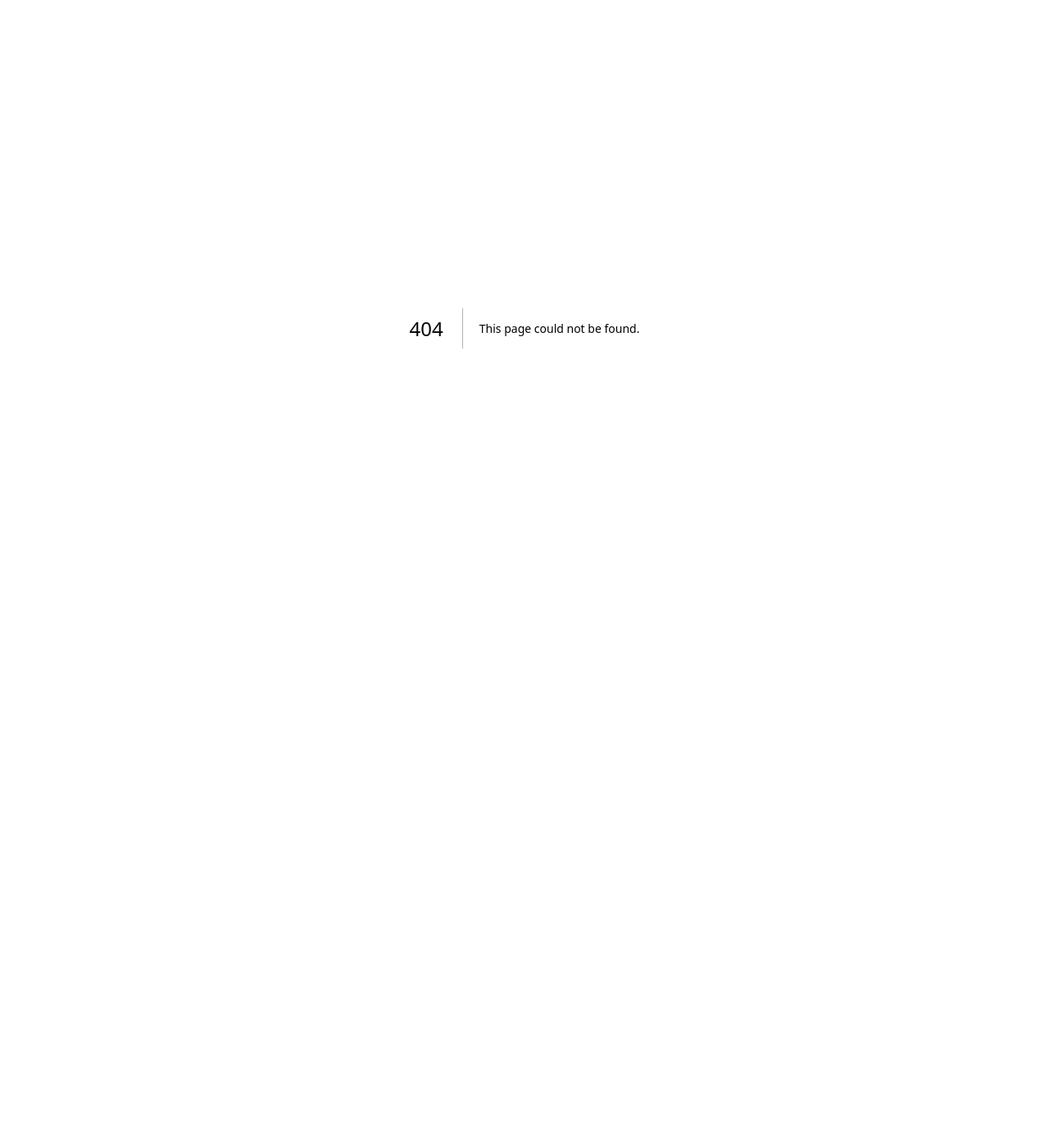
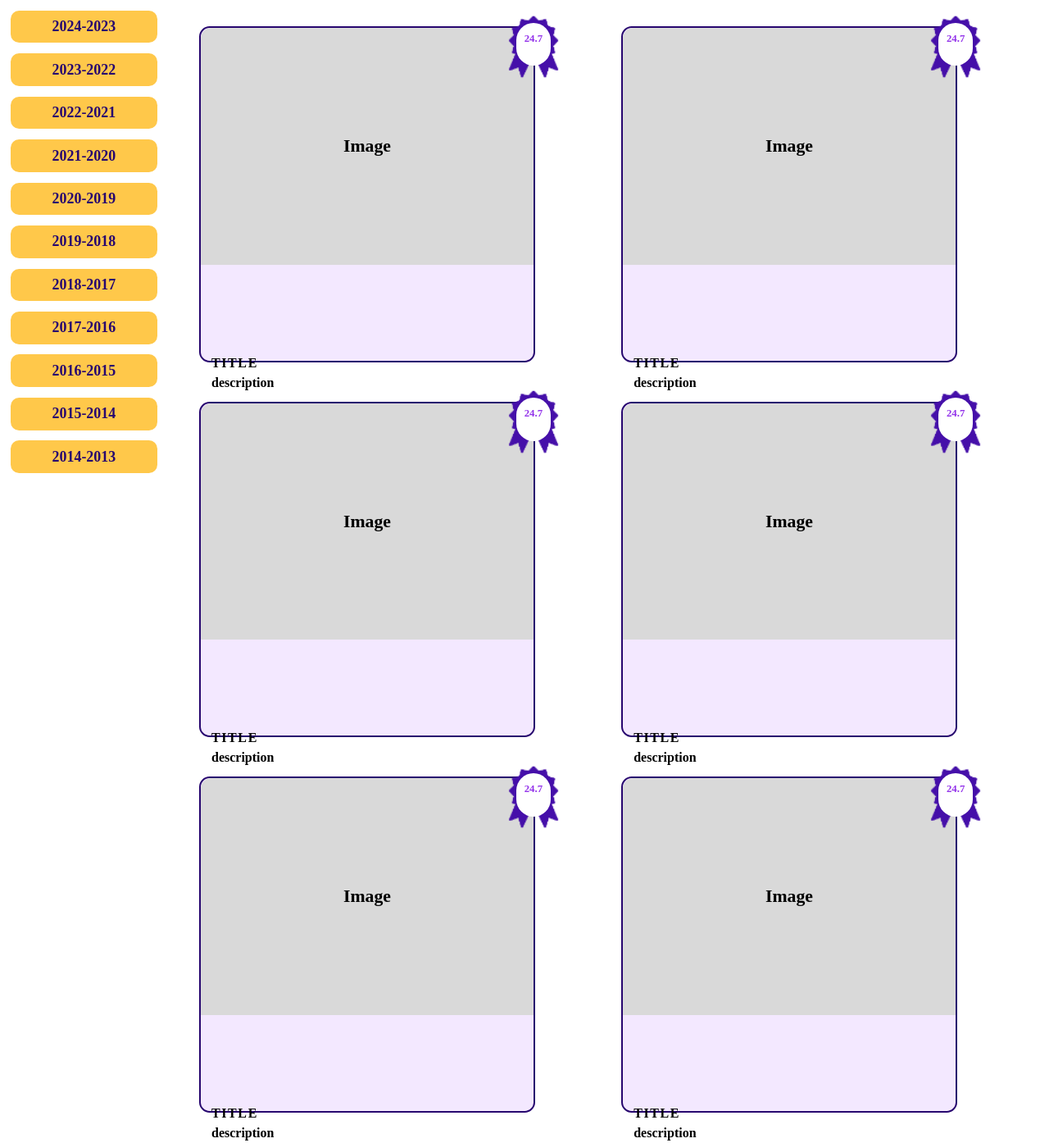
Before and after one commit to Aaditya-T/bbit-website, a Next.js app: page /awards in a window 1280 px wide. Before the commit this address had no page. Shown: the whole page at 82% size. Before the commit the page ends 800 px from the top, so only its background shows below. Built offline with nearby package versions, Linux system fonts and the light colour scheme.

Commit message:
award page done

```diff
--- /dev/null
+++ b/pages/awards.js
@@ -0,0 +1,82 @@
+// components/Layout.js
+const awards = () => {
+    return (
+      <div className="flex">
+        {/* Sidebar */}
+        <div className="w-[16vw] p-[1vw] fixed z-40">
+          <div className="mb-[1vw] p-[0.5vw] bg-[#FFC84A] text-center rounded-[0.8vw] cursor-pointer text-[#27066F] font-[Outfit] font-bold text-[1.4vw]">2024-2023</div>
+          <div className="mb-[1vw] p-[0.5vw] bg-[#FFC84A] text-center rounded-[0.8vw] cursor-pointer text-[#27066F] font-[Outfit] font-bold text-[1.4vw]">2023-2022</div>
+          <div className="mb-[1vw] p-[0.5vw] bg-[#FFC84A] text-center rounded-[0.8vw] cursor-pointer text-[#27066F] font-[Outfit] font-bold text-[1.4vw]">2022-2021</div>
+          <div className="mb-[1vw] p-[0.5vw] bg-[#FFC84A] text-center rounded-[0.8vw] cursor-pointer text-[#27066F] font-[Outfit] font-bold text-[1.4vw]">2021-2020</div>
+          <div className="mb-[1vw] p-[0.5vw] bg-[#FFC84A] text-center rounded-[0.8vw] cursor-pointer text-[#27066F] font-[Outfit] font-bold text-[1.4vw]">2020-2019</div>
+          <div className="mb-[1vw] p-[0.5vw] bg-[#FFC84A] text-center rounded-[0.8vw] cursor-pointer text-[#27066F] font-[Outfit] font-bold text-[1.4vw]">2019-2018</div>
+          <div className="mb-[1vw] p-[0.5vw] bg-[#FFC84A] text-center rounded-[0.8vw] cursor-pointer text-[#27066F] font-[Outfit] font-bold text-[1.4vw]">2018-2017</div>
+          <div className="mb-[1vw] p-[0.5vw] bg-[#FFC84A] text-center rounded-[0.8vw] cursor-pointer text-[#27066F] font-[Outfit] font-bold text-[1.4vw]">2017-2016</div>
+          <div className="mb-[1vw] p-[0.5vw] bg-[#FFC84A] text-center rounded-[0.8vw] cursor-pointer text-[#27066F] font-[Outfit] font-bold text-[1.4vw]">2016-2015</div>
+          <div className="mb-[1vw] p-[0.5vw] bg-[#FFC84A] text-center rounded-[0.8vw] cursor-pointer text-[#27066F] font-[Outfit] font-bold text-[1.4vw]">2015-2014</div>
+          <div className="mb-[1vw] p-[0.5vw] bg-[#FFC84A] text-center rounded-[0.8vw] cursor-pointer text-[#27066F] font-[Outfit] font-bold text-[1.4vw]">2014-2013</div>
+        </div>
+
+        {/* Main content */}
+        <div className="flex-1 p-[2.5vw] pl-[17vw]">
+          <div className="grid grid-cols-2 gap-y-12 font-[Outfit] ">
+            <div className="relative w-[32vw] h-[32vw] border-2 bg-purple-100 rounded-[1vw] z-30 border-[#27066F] mx-[2vw]">
+              <div><img src="/events_images/image1.png" className=" w[3.3vw] h-[6.6vw] -mt-[1.5vw] ml-[28.4vw] z-40 absolute" alt="badge"></img></div>
+              <div className=" text-center w-[3.3vw] h-[6.6vh] -top-[0.5vw] left-[30.05vw] text-purple-600 bg-white font-bold rounded-[40vw] z-50 relative ">
+                <p className="text-center pt-[0.8vw] text-[1vw]">24.7</p>
+              </div>
+              <div className=" text-[1.7vw] text-[#000] font-black text-center py-[10vw] px-[13.58vw] top-[0vw] bg-[#D9D9D9] z-30 absolute rounded-t-[1vw]">Image</div>
+              <div className="mt-[43vh] ml-[1vw] font-semibold tracking-widest">TITLE</div>
+              <div className="ml-[1vw] font-semibold">description</div>
+            </div>
+            <div className="relative w-[32vw] h-[32vw] border-2 bg-purple-100 rounded-[1vw] z-30 border-[#27066F] mx-[2vw]">
+              <div><img src="/events_images/image1.png" className="w[3.3vw] h-[6.6vw] -mt-[1.5vw] ml-[28.4vw] z-40 absolute" alt="badge"></img></div>
+              <div className=" text-center w-[3.3vw] h-[6.6vh] -top-[0.5vw] left-[30.05vw] text-purple-600 bg-white font-bold rounded-[40vw] z-50 relative ">
+                <p className="text-center pt-[0.8vw] text-[1vw]">24.7</p>
+              </div>
+              <div className=" text-[1.7vw] text-[#000] font-black text-center py-[10vw] px-[13.56vw] top-[0vw] bg-[#D9D9D9] z-30 absolute rounded-t-[1vw]">Image</div>
+              <div className="mt-[43vh] ml-[1vw] font-semibold tracking-widest">TITLE</div>
+              <div className="ml-[1vw] font-semibold">description</div>
+            </div>
+            <div className="relative w-[32vw] h-[32vw] border-2 bg-purple-100 rounded-[1vw] z-30 border-[#27066F] mx-[2vw]">
+              <div><img src="/events_images/image1.png" className="w[3.3vw] h-[6.6vw] -mt-[1.5vw] ml-[28.4vw] z-40 absolute" alt="badge"></img></div>
+              <div className="text-center w-[3.3vw] h-[6.6vh] -top-[0.5vw] left-[30.05vw] text-purple-600 bg-white font-bold rounded-[40vw] z-50 relative  ">
+                <p className="text-center pt-[0.8vw] text-[1vw]">24.7</p>
+              </div>
+              <div className=" text-[1.7vw] text-[#000] font-black text-center py-[10vw] px-[13.58vw] top-[0vw] bg-[#D9D9D9] z-30 absolute rounded-t-[1vw]">Image</div>
+              <div className="mt-[43vh] ml-[1vw] font-semibold tracking-widest">TITLE</div>
+              <div className="ml-[1vw] font-semibold">description</div>
+            </div>
+            <div className="relative w-[32vw] h-[32vw] border-2 bg-purple-100 rounded-[1vw] z-30 border-[#27066F] mx-[2vw]">
+              <div><img src="/events_images/image1.png" className="w[3.3vw] h-[6.6vw] -mt-[1.5vw] ml-[28.4vw] z-40 absolute" alt="badge"></img></div>
+              <div className=" text-center w-[3.3vw] h-[6.6vh] -top-[0.5vw] left-[30.05vw] text-purple-600 bg-white font-bold rounded-[40vw] z-50 relative ">
+                <p className="text-center pt-[0.8vw] text-[1vw]">24.7</p>
+              </div>
+              <div className=" text-[1.7vw] text-[#000] font-black text-center py-[10vw] px-[13.56vw] top-[0vw] bg-[#D9D9D9] z-30 absolute rounded-t-[1vw]">Image</div>
+              <div className="mt-[43vh] ml-[1vw] font-semibold tracking-widest">TITLE</div>
+              <div className="ml-[1vw] font-semibold">description</div>
+            </div>
+            <div className="relative w-[32vw] h-[32vw] border-2 bg-purple-100 rounded-[1vw] z-30 border-[#27066F] mx-[2vw]">
+              <div><img src="/events_images/image1.png" className="w[3.3vw] h-[6.6vw] -mt-[1.5vw] ml-[28.4vw] z-40 absolute" alt="badge"></img></div>
+              <div className="text-center w-[3.3vw] h-[6.6vh] -top-[0.5vw] left-[30.05vw] text-purple-600 bg-white font-bold rounded-[40vw] z-50 relative ">
+                <p className="text-center pt-[0.8vw] text-[1vw]">24.7</p>
+              </div>
+              <div className=" text-[1.7vw] text-[#000] font-black text-center py-[10vw] px-[13.58vw] top-[0vw] bg-[#D9D9D9] z-30 absolute rounded-t-[1vw]">Image</div>
+              <div className="mt-[43vh] ml-[1vw] font-semibold tracking-widest">TITLE</div>
+              <div className="ml-[1vw] font-semibold">description</div>
+            </div>
+            <div className="relative w-[32vw] h-[32vw] border-2 bg-purple-100 rounded-[1vw] z-30 border-[#27066F] mx-[2vw] ">
+              <div><img src="/events_images/image1.png" className="w[3.3vw] h-[6.6vw] -mt-[1.5vw] ml-[28.4vw] z-40 absolute" alt="badge"></img></div>
+              <div className="text-center w-[3.3vw] h-[6.6vh] -top-[0.5vw] left-[30.05vw] text-purple-600 bg-white font-bold rounded-[40vw] z-50 relative ">
+                <p className="text-center pt-[0.8vw] text-[1vw]">24.7</p>
+              </div>
+              <div className=" text-[1.7vw] text-[#000] font-black text-center py-[10vw] px-[13.56vw] top-[0vw] bg-[#D9D9D9] z-30 absolute rounded-t-[1vw]">Image</div>
+              <div className="mt-[43vh] ml-[1vw] font-semibold tracking-widest">TITLE</div>
+              <div className="ml-[1vw] font-semibold">description</div>
+            </div>
+          </div>
+        </div>
+      </div>
+    );
+  }
+  export default awards;
```
Also changed, not shown: public/events_images/image1.png (added).
